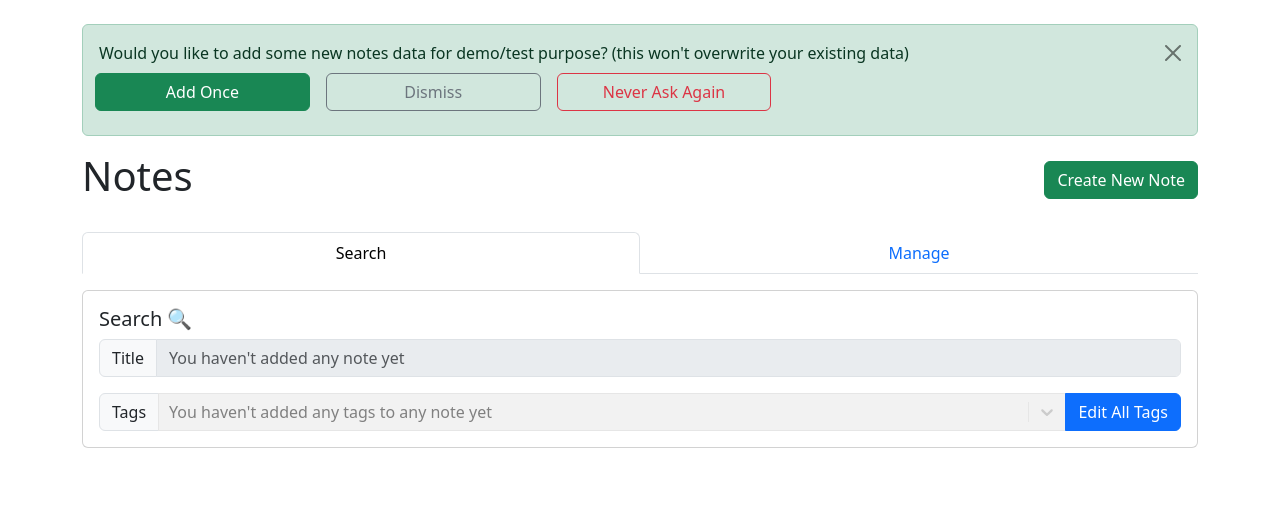
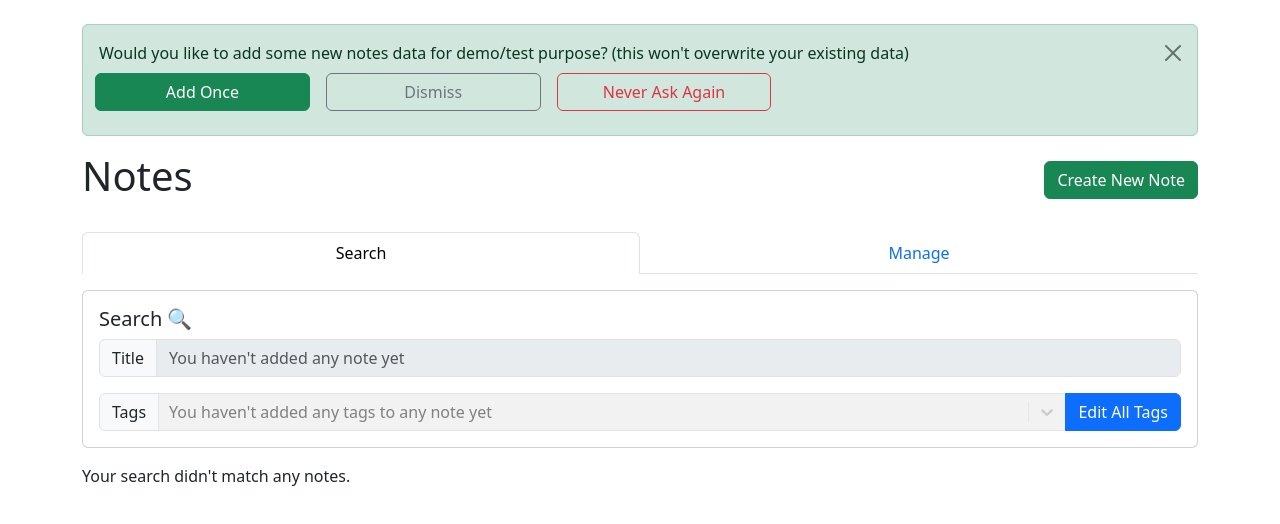
Before and after one commit to daoxi/GetEm, a React (Vite) app: page /1 in a window 1280 px wide. Shown: the top 524 px of the page. Built offline with nearby package versions, Linux system fonts and the light colour scheme.

Commit message:
created a new separate component to handle list of notes

```diff
--- a/src/App.tsx
+++ b/src/App.tsx
@@ -156,7 +156,7 @@ function App() {
 									tags={tags}
 								/>
 								<NotesMain
-									notes={notesWithTags}
+									notesWithTags={notesWithTags}
 									tagsWithNotesInfo={tagsWithNotesInfo}
 									setEditTagsModalIsOpen={setEditTagsModalIsOpen}
 								/>
@@ -176,7 +176,7 @@ function App() {
 							</>
 						}
 					/>
-					<Route path="/:id" element={<NoteLayout notes={notesWithTags} />}>
+					<Route path="/:id" element={<NoteLayout notesWithTags={notesWithTags} />}>
 						<Route index element={<Note onDelete={onDeleteNote} />} />
 						<Route
 							path="edit"
--- a/src/NoteLayout.tsx
+++ b/src/NoteLayout.tsx
@@ -2,12 +2,12 @@ import { Navigate, Outlet, useOutletContext, useParams } from "react-router-dom"
 import { Note } from "./App";
 
 type NoteLayoutProps = {
-	notes: Note[];
+	notesWithTags: Note[];
 };
 
-export function NoteLayout({ notes }: NoteLayoutProps) {
+export function NoteLayout({ notesWithTags }: NoteLayoutProps) {
 	const { id } = useParams(); // get id from the URL
-	const note = notes.find((note) => note.id === id); //find the note with matching id
+	const note = notesWithTags.find((noteWithTags) => noteWithTags.id === id); //find the note with matching id
 
 	if (note == null) return <Navigate to="/" replace />; //go back to homepage for non-matching ids, use "replace" to replace the URL in order to prevent going back to the page that doesn't exist
 
--- /dev/null
+++ b/src/NotesMain/NotesList.tsx
@@ -0,0 +1,31 @@
+import { Col, Row } from "react-bootstrap";
+import { NoteCard } from "./NoteCard";
+import { Note } from "../App";
+
+type NotesListProps = {
+	notesMode: string;
+	notesToList: Note[];
+};
+
+export function NotesList({ notesMode, notesToList }: NotesListProps) {
+	return (
+		<Row
+			xs={1}
+			sm={2}
+			lg={3}
+			xl={4}
+			/* Set number of columns for each screen size */ className="g-3" /* for gap */
+		>
+			{notesToList.map((note) => (
+				<Col key={note.id}>
+					<NoteCard
+						id={note.id}
+						title={note.title}
+						body={note.body}
+						tags={note.tags}
+					/>
+				</Col>
+			))}
+		</Row>
+	);
+}
--- a/src/NotesMain/index.tsx
+++ b/src/NotesMain/index.tsx
@@ -15,16 +15,17 @@ import {
 import { Link } from "react-router-dom";
 import ReactSelect from "react-select";
 import { Note, Tag, TagWithNotesInfo } from "../App";
-import { NoteCard } from "./NoteCard";
+
+import { NotesList } from "./NotesList";
 
 type NoteListProps = {
-	notes: Note[];
+	notesWithTags: Note[];
 	tagsWithNotesInfo: TagWithNotesInfo[];
 	setEditTagsModalIsOpen: (newEditTagsModalIsOpen: boolean) => void;
 };
 
 export function NotesMain({
-	notes,
+	notesWithTags,
 	tagsWithNotesInfo,
 	setEditTagsModalIsOpen,
 }: NoteListProps) {
@@ -42,20 +43,20 @@ export function NotesMain({
 	const [showTagsSelectTooltip, setShowTagsSelectTooltip] = useState(false);
 
 	const filteredNotes = useMemo(() => {
-		return notes.filter((note) => {
+		return notesWithTags.filter((noteWithTags) => {
 			//checks for whether both the title and the tags match the search (if the search is empty, then always match it), returns a boolean
 			return (
 				//check for title, making it case-insensitive
 				(title === "" ||
-					note.title.toLowerCase().includes(title.toLowerCase())) &&
+					noteWithTags.title.toLowerCase().includes(title.toLowerCase())) &&
 				//check for tags, for "every" selected tag, it should match "some" (i.e. at least one) tag for the note
 				(selectedTags.length === 0 ||
 					selectedTags.every((tag) =>
-						note.tags.some((noteTag) => noteTag.id === tag.id)
+						noteWithTags.tags.some((noteTag) => noteTag.id === tag.id)
 					))
 			);
 		});
-	}, [title, selectedTags, notes]);
+	}, [title, selectedTags, notesWithTags]);
 
 	return (
 		<>
@@ -98,9 +99,9 @@ export function NotesMain({
 												type="text"
 												value={title}
 												onChange={(e) => setTitle(e.target.value)}
-												disabled={notes.length === 0}
+												disabled={notesWithTags.length === 0}
 												placeholder={
-													notes.length === 0
+													notesWithTags.length === 0
 														? "You haven't added any note yet"
 														: "Search as you type"
 												}
@@ -180,40 +181,24 @@ export function NotesMain({
 					Tab content for Manage
 				</Tab>
 			</Tabs>
-			<Row
-				xs={1}
-				sm={2}
-				lg={3}
-				xl={4}
-				/* Set number of columns for each screen size */ className="g-3" /* for gap */
-			>
-				{notes.length !== 0 ? (
-					activeTabKey === "search" ? (
+			{activeTabKey === "search" ? (
 				filteredNotes.length !== 0 ? (
-							filteredNotes.map((note) => (
-								<Col key={note.id}>
-									<NoteCard
-										id={note.id}
-										title={note.title}
-										body={note.body}
-										tags={note.tags}
-									/>
-								</Col>
-							))
+					<NotesList notesMode="view" notesToList={filteredNotes} />
 				) : (
 					<p>Your search didn't match any notes.</p>
 				)
-					) : activeTabKey === "manage" ? (<>
-						<p>NoteCards List Here</p>
-
+			) : activeTabKey === "manage" ? (
+				notesWithTags.length !== 0 ? (
+					<>
+						<p>Manage List Below!</p>
 					</>
 				) : (
-						<p>You didn't select any tab.</p>
+					<p>You haven't added any notes yet.</p>
 				)
 			) : (
-					<p></p>
+				<p>You didn't select any tab.</p>
 			)}
-			</Row>
+
 			<Overlay //fundamental component for positioning and controlling <Tooltip> visibility
 				target={tagsSelectRef.current}
 				show={showTagsSelectTooltip}
```
Lines whose indentation alone changed are shown as unchanged.
